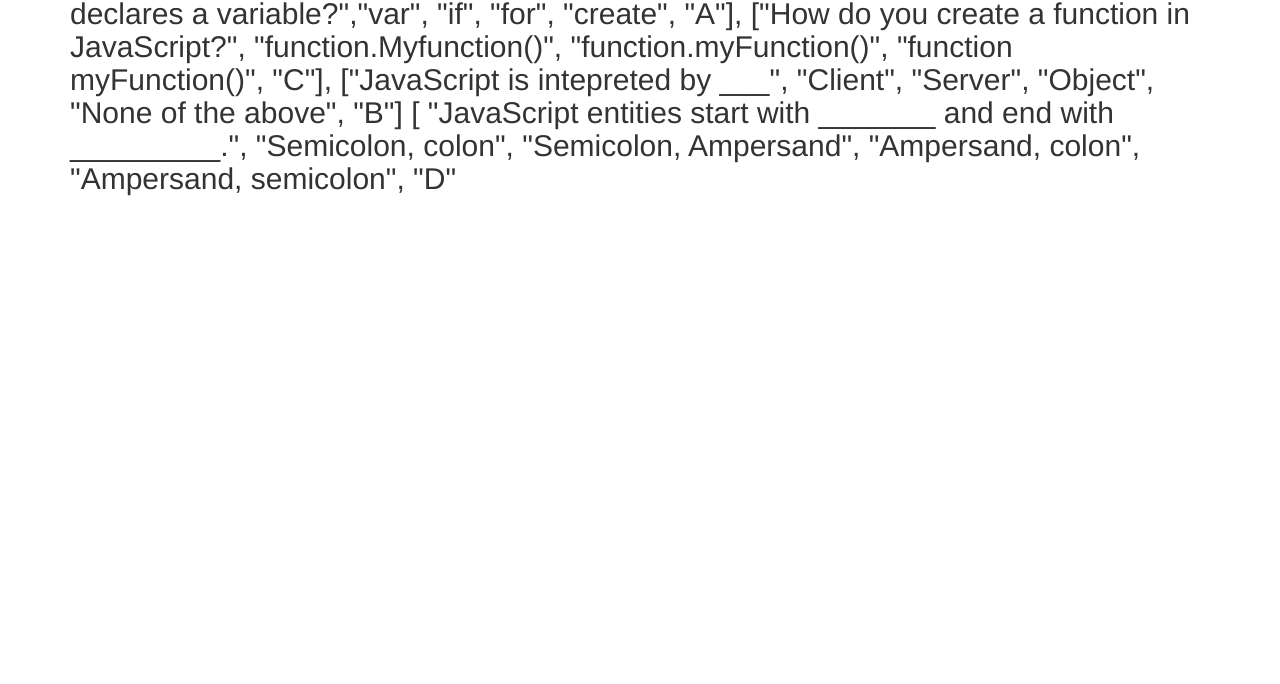
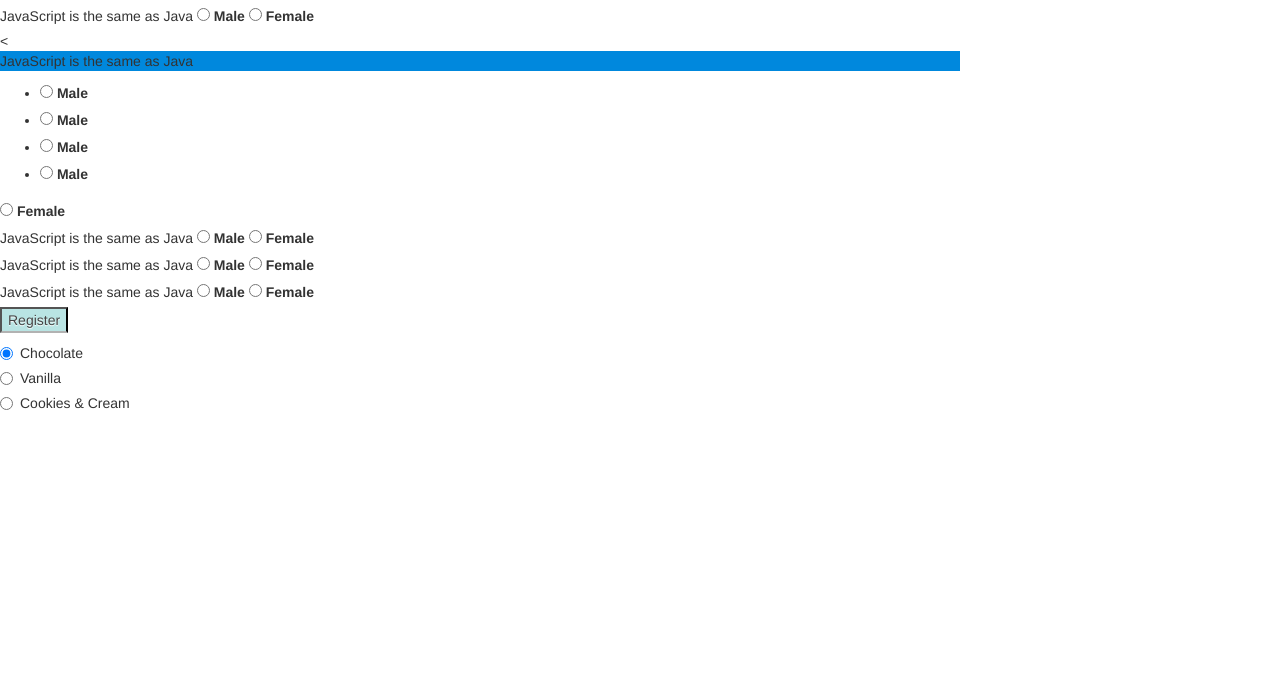
Before and after one commit to Adino-S/Quiz, a plain HTML site: page index.html in a window 1280 px wide. Shown: the part 116-800 px from the top of the page. Drawn offline with Linux system fonts and the light colour scheme.

Commit message:
added ul to list answers and styling for radio buttons

```diff
--- a/css/style.css
+++ b/css/style.css
@@ -14,3 +14,24 @@
 height: 75%;
 width: 75%;
 background-color: #0088dd;}
+input#submit {
+color: #444444;
+text-shadow: 0px 1px 1px #ffffff;
+border-bottom: 2px solid #b2b2b2;
+background-color: #b9e4e3;
+background:
+-moz-linear-gradient(top, #beeae9, #a8cfce);
+background:
+-o-linear-gradient(top, #beeae9, #a8cfce);
+background:
+-ms-linear-gradient(top, #beeae9, #a8cfce);}
+input#submit:hover {
+color: #333333;
+border: 1px solid #a4a4a4;
+border-top: 2px solid #b2b2b2;
+background-color: #a0dbc4;
+-moz-linear-gradient(top, #a8cfce, #beeae9);
+background:
+-o-linear-gradient(top, #a8cfce, #beeae9);
+background:
+-ms-linear-gradient(top, #a8cfce, #beeae9);}
--- a/index.html
+++ b/index.html
@@ -1,5 +1,6 @@
 <!DOCTYPE html>
 <html lang="en" dir="ltr">
+
 <head>
   <link href="css/bootstrap.css" rel="stylesheet" type="text/css">
   <link href="css/style.css" rel="stylesheet" type="text/css">
@@ -8,26 +9,104 @@
 
   <title>JavaScript Quiz</title>
 </head>
+
 <body>
-  <div class="container">
+  < <form class=" <button type=" button" name="button"></button>" name="" value="">" action="index.html" method="post">
 
+    </form>
     <h1> JAVA SCRIPT QUIZ </h1>
 
     <h2 id="totalMarks">
-    "JavaScript is the same as Java", "True", "False", "B"],
-    ["What JavaScript keyword declares a variable?","var", "if", "for", "create", "A"],
-    ["How do you create a function in JavaScript?", "function.Myfunction()", "function.myFunction()", "function myFunction()", "C"],
-    ["JavaScript is intepreted by ___", "Client", "Server", "Object", "None of the above", "B"]
-    [ "JavaScript entities start with _______ and end with _________.", "Semicolon, colon", "Semicolon, Ampersand", "Ampersand, colon", "Ampersand, semicolon", "D"
+
     </h2>
+    <form class="" action="index.html" method="post">
+
+      <div>
+        <span class="Question"> JavaScript is the same as Java </span>
+        <input type="radio" id="chA" value="" />
+        <label for="male">Male</label>
+        <input type="radio" name="gender" id="female" value="F" />
+        <label for="female">Female</label><br />
+      </div>
+
+      <div>
+        <<p> <span class="Question"> JavaScript is the same as Java </span> </p>
+          <ul>
+            <li> <input type="radio" name="gender" id="male" value="M" />
+              <label for="male">Male</label>
+            </li>
+            <li> <input type="radio" name="gender" id="male" value="M" />
+              <label for="male">Male</label>
+            </li>
+            <li> <input type="radio" name="gender" id="male" value="M" />
+              <label for="male">Male</label>
+            </li>
+            <li> <input type="radio" name="gender" id="male" value="M" />
+              <label for="male">Male</label>
+            </li>
+
+          </ul>
+
+          <input type="radio" name="gender" id="female" value="F" />
+          <label for="female">Female</label><br />
+      </div>
+
+      <div>
+        <span class="Question"> JavaScript is the same as Java </span>
+        <input type="radio" name="gender" id="male" value="M" />
+        <label for="male">Male</label>
+        <input type="radio" name="gender" id="female" value="F" />
+        <label for="female">Female</label><br />
+      </div>
+
+      <div>
+        <span class="Question"> JavaScript is the same as Java </span>
+        <input type="radio" name="gender" id="male" value="M" />
+        <label for="male">Male</label>
+        <input type="radio" name="gender" id="female" value="F" />
+        <label for="female">Female</label><br />
+      </div>
+
+      <div>
+        <span class="Question"> JavaScript is the same as Java </span>
+        <input type="radio" name="gender" id="male" value="M" />
+        <label for="male">Male</label>
+        <input type="radio" name="gender" id="female" value="F" />
+        <label for="female">Female</label><br />
+      </div>
+      <div>
+        <input type="submit" value="Register" id="submit" />
+      </div>
+    </form>
 
 
-<div id="javaTest">
 
+
+
+    <div class="radio">
+      <label>
+        <input type="radio" name="flavor" value="chocolate" checked>
+        Chocolate
+      </label>
+    </div>
+    <div class="radio">
+      <label>
+        <input type="radio" name="flavor" value="vanilla">
+        Vanilla
+      </label>
+    </div>
+    <div class="radio">
+      <label>
+        <input type="radio" name="flavor" value="cookiesandcream">
+        Cookies & Cream
+      </label>
     </div>
 
 
-    </div>
+
+
+
 
 </body>
+
 </html>
--- a/js/scripts.js
+++ b/js/scripts.js
@@ -2,13 +2,15 @@
 var pos=0, test, test status, questions, choices, a, b, c, d, correct = 0;
 
 //using multidimensional array
-var questions = [
+var questions = $("input:radio[name=questions]:checked").val()[
   ["JavaScript is the same as Java", "True", "False", "B"],
   ["What JavaScript keyword declares a variable?","var", "if", "for", "create", "A"],
   ["How do you create a function in JavaScript?", "function.Myfunction()", "function.myFunction()", "function myFunction()", "C"],
   ["JavaScript is intepreted by ___", "Client", "Server", "Object", "None of the above", "B"]
   [ "JavaScript entities start with _______ and end with _________.", "Semicolon, colon", "Semicolon, Ampersand", "Ampersand, colon", "Ampersand, semicolon", "D"]
 ];
+
+
 function _(x){
   return document.getElementByid(x);
 }
@@ -47,3 +49,5 @@
     renderQuestion ();
   }
 }
+
+var flavor = $("input:radio[name=flavor]:checked").val();
```
Lines whose indentation alone changed are shown as unchanged.
